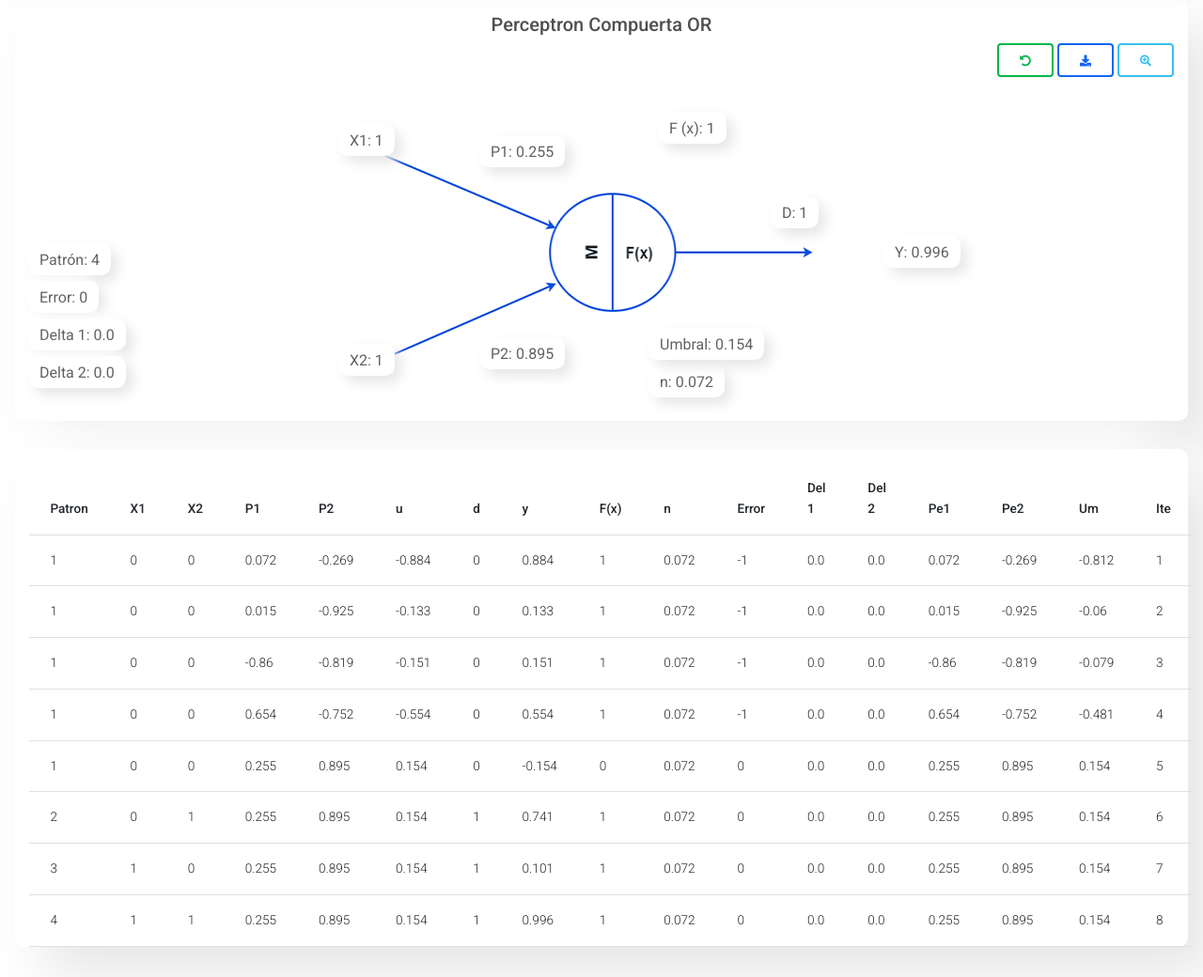
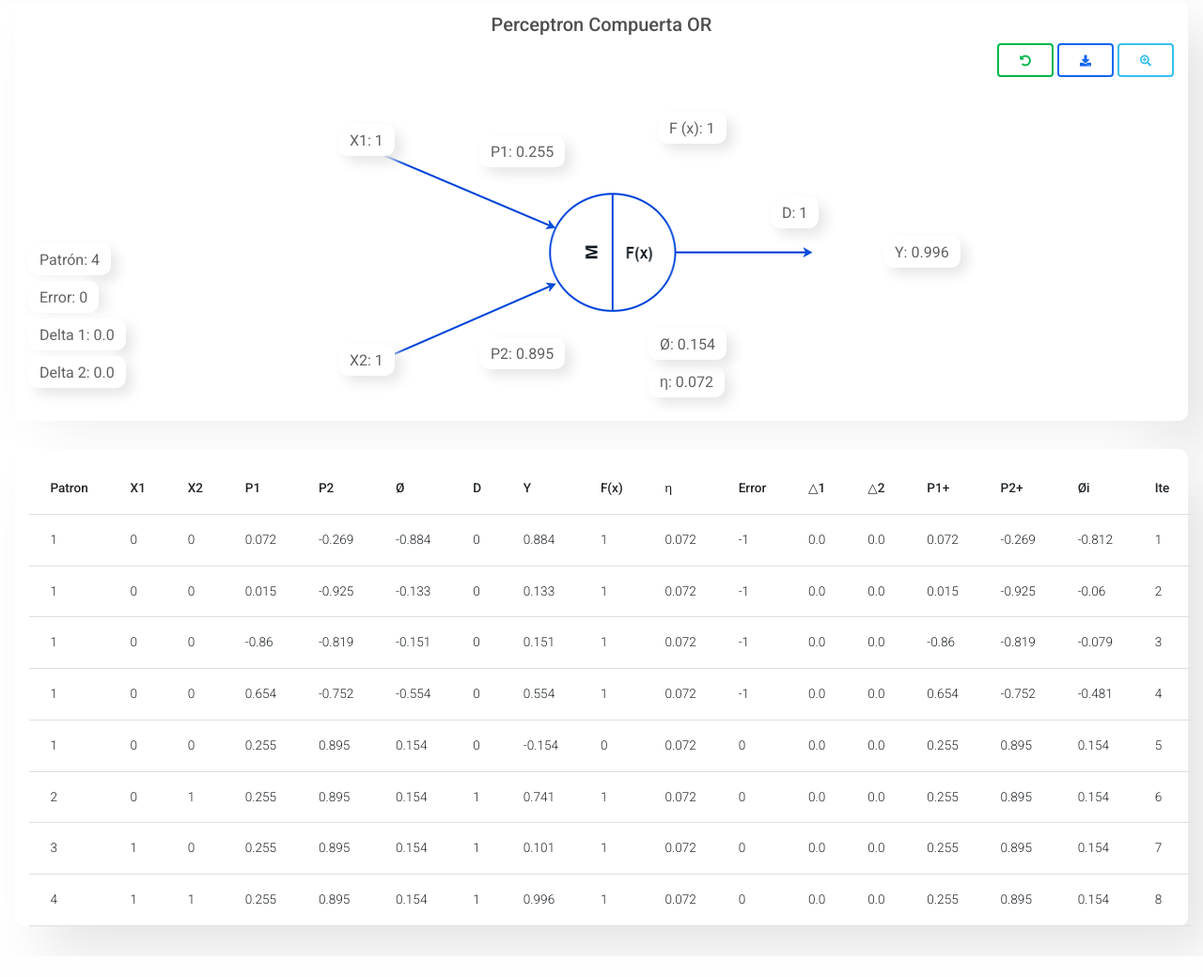
Before and after one commit to OsmanJimenez/Perceptron, a Flask app: page /or in a window 1280 px wide. Shown: the part 71-1111 px from the top of the page at 94% size. After the commit the page ends 1084 px from the top, so only its background shows below. Run offline with Flask 2, Linux system fonts and the light colour scheme; data that the repository does not hold is empty; some libraries are stand-ins or nearby versions.

Commit message:
Fix_Text

```diff
--- a/templates/or.html
+++ b/templates/or.html
@@ -81,18 +81,18 @@
                         style="width: 100%; height: 350px" alt="...">
 
                     <div class="form-control texto-encima" style="top: 330px; left: 30px;">Patrón: {{ compu_or2.0 |int() }}</div>
-                    <div class="form-control texto-encima" style="top: 203px; left: 360px;">X1: {{ compu_or2.1 |int() }}</div>
-                    <div class="form-control texto-encima" style="top: 437px; left: 360px;">X2: {{ compu_or2.2 |int() }}</div>
-                    <div class="form-control texto-encima" style="top: 215px; left: 510px;">P1: {{ compu_or2.3 |round(3) }}</div>
-                    <div class="form-control texto-encima" style="top: 430px; left: 510px;">P2: {{ compu_or2.4 |round(3) }}</div>
-                    <div class="form-control texto-encima" style="top: 280px; left: 820px;">D: {{ compu_or2.6 |int() }}</div>
-                    <div class="form-control texto-encima" style="top: 322px; left: 940px;">Y: {{ compu_or2.7 |round(3) }}</div>
-                    <div class="form-control texto-encima" style="top: 190px; left: 700px;;">F (x): {{ compu_or2.8 |int() }}</div>
-                    <div class="form-control texto-encima" style="top: 460px; left: 690px;">n: {{ compu_or2.9 |round(3) }}</div>
-                    <div class="form-control texto-encima" style="top: 370px; left: 30px;">Error: {{ compu_or2.10 |int() }}</div>
-                    <div class="form-control texto-encima" style="top: 410px; left: 30px;">Delta 1: {{ compu_or2.11 |round(3) }}</div>
-                    <div class="form-control texto-encima" style="top: 450px; left: 30px;">Delta 2: {{ compu_or2.12 |round(3) }}</div>
-                    <div class="form-control texto-encima" style="top: 420px; left: 690px;">Umbral: {{ compu_or2.15 |round(3) }}</div>
+          <div class="form-control texto-encima" style="top: 203px; left: 360px;">X1: {{ compu_or2.1 |int() }}</div>
+          <div class="form-control texto-encima" style="top: 437px; left: 360px;">X2: {{ compu_or2.2 |int() }}</div>
+          <div class="form-control texto-encima" style="top: 215px; left: 510px;" title="El peso P1 (W1) es un valor aleatorio pequeño.">P1: {{ compu_or2.3 |round(3) }}</div>
+          <div class="form-control texto-encima" style="top: 430px; left: 510px;" title="El peso P2 (W2) es un valor aleatorio pequeño.">P2: {{ compu_or2.4 |round(3) }}</div>
+          <div class="form-control texto-encima" style="top: 280px; left: 820px;" title="El valor de salida en la compuerta OR.">D: {{ compu_or2.6 |int() }}</div>
+          <div class="form-control texto-encima" style="top: 322px; left: 940px;" title="El valor calculado según la función escalón.">Y: {{ compu_or2.7 |round(3) }}</div>
+          <div class="form-control texto-encima" style="top: 190px; left: 700px;;" title="">F (x): {{ compu_or2.8 |int() }}</div>
+          <div class="form-control texto-encima" style="top: 460px; left: 690px;" title="Coeficiente de Aprendizaje.">η: {{ compu_or2.9 |round(3) }}</div>
+          <div class="form-control texto-encima" style="top: 370px; left: 30px;" title="El valor de error.">Error: {{ compu_or2.10 |int() }}</div>
+          <div class="form-control texto-encima" style="top: 410px; left: 30px;" title="Delta 1.">Delta 1: {{ compu_or2.11 |round(3) }}</div>
+          <div class="form-control texto-encima" style="top: 450px; left: 30px;" title="Delta 2.">Delta 2: {{ compu_or2.12 |round(3) }}</div>
+          <div class="form-control texto-encima" style="top: 420px; left: 690px;" title="Es el nuevo valor del umbral.">Ø: {{ compu_or2.15 |round(3) }}</div>
                 </div>
 
                 <div class="mx-auto" style="width: 200px;height: 30px;"></div>
@@ -104,19 +104,19 @@
                                 <th scope="col">Patron</th>
                                 <th scope="col">X1</th>
                                 <th scope="col">X2</th>
-                                <th scope="col">P1</th>
-                                <th scope="col">P2</th>
-                                <th scope="col">u</th>
-                                <th scope="col">d</th>
-                                <th scope="col">y</th>
+                                <th scope="col" title="El peso P1 (W1) es un valor aleatorio pequeño.">P1</th>
+                                <th scope="col" title="El peso P2 (W2) es un valor aleatorio pequeño.">P2</th>
+                                <th scope="col" title="Es el umbral.">Ø</th>
+                                <th scope="col" title="El valor de salida en la compuerta OR.">D</th>
+                                <th scope="col" title="El valor calculado según la función escalón.">Y</th>
                                 <th scope="col">F(x)</th>
-                                <th scope="col">n</th>
-                                <th scope="col">Error</th>
-                                <th scope="col">Del 1</th>
-                                <th scope="col">Del 2</th>
-                                <th scope="col">Pe1</th>
-                                <th scope="col">Pe2</th>
-                                <th scope="col">Um</th>
+                                <th scope="col" title="Coeficiente de Aprendizaje.">η</th>
+                                <th scope="col" title="El valor de error.">Error</th>
+                                <th scope="col" title="Delta 1.">△1</th>
+                                <th scope="col" title="Delta 2.">△2</th>
+                                <th scope="col" title="Es el nuevo valor del peso P1.">P1+</th>
+                                <th scope="col" title="Es el nuevo valor del peso P2.">P2+</th>
+                                <th scope="col" title="Es el nuevo valor del umbral.">Øi</th>
                                 <th scope="col">Ite</th>
                             </tr>
                         </thead>
```
Also changed, not shown: templates/and.html (+22 -22 lines).
